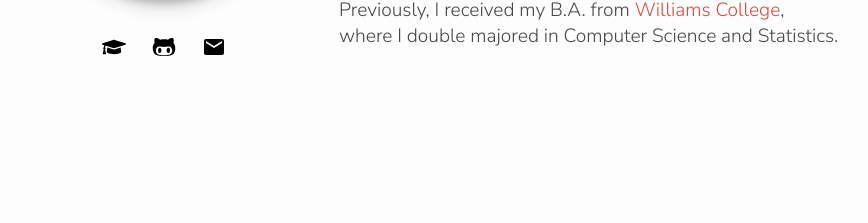
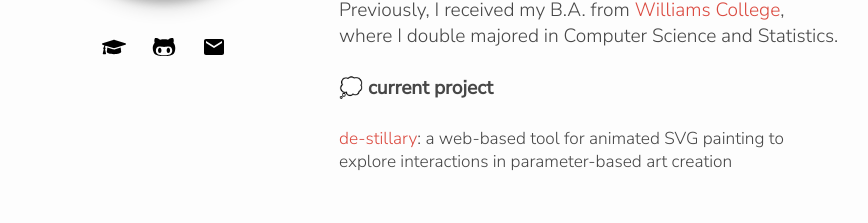
Before and after one commit to eutopi/eutopi.github.io, a React (Create React App) app: page / in a window 1280 px wide. Shown: the part 353-576 px from the top of the page, without its empty margins (176-1044 px from the left). Built offline with nearby package versions, Linux system fonts and the light colour scheme.

Commit message:
added current proj + missing alt text

```diff
--- a/src/pages/about.js
+++ b/src/pages/about.js
@@ -22,7 +22,7 @@ export class About extends Component {
                         <div className="about-wrapper">
                             <div className="flex-row flex-center">
                                 <div>
-                                <img className="photo" src={profpic}/>
+                                <img className="photo" alt="profile" src={profpic}/>
                                 <div id="socials">
                                     <a href="https://scholar.google.com/citations?user=xhnEDvAAAAAJ&hl=en"><FaGraduationCap className="pad-10 icon"/> </a>
                                     <a href="https://github.com/eutopi"><FaGithubAlt className="pad-10 icon"/> </a>
@@ -41,6 +41,14 @@ export class About extends Component {
                                 <div>
                                 Previously, I received my B.A. from <a href="https://www.williams.edu/">Williams College</a>, where I double majored in Computer Science and Statistics.
                                 </div>
+                                <br/>
+                                <div className="bold-text">
+                                💭 current project
+                                </div >
+                                <br/>
+                                <div className='smaller-font'>
+                                    <a href="https://sketchy.cs.brown.edu/textures/#/">de-stillary</a>: a web-based tool for animated SVG painting to explore interactions in parameter-based art creation
+                                </div>
                             </div>
                             </div>
                         </div>
--- a/src/pages/main.css
+++ b/src/pages/main.css
@@ -111,6 +111,10 @@ a:hover {
 .title {
     padding-bottom: 20px;
     font-size: 2.2em;
+}
+
+.smaller-font {
+    font-size: 0.9em;
 }
 
 .pub-title {
--- a/src/pages/pubs.js
+++ b/src/pages/pubs.js
@@ -1,6 +1,5 @@
 import React, { Component } from 'react'
 import { Topbar } from './topbar'
-import { FaAward } from 'react-icons/fa';
 
 import bkt from '../imgs/bkt.png'
 import aerospace from '../imgs/aerospace.png'
```
